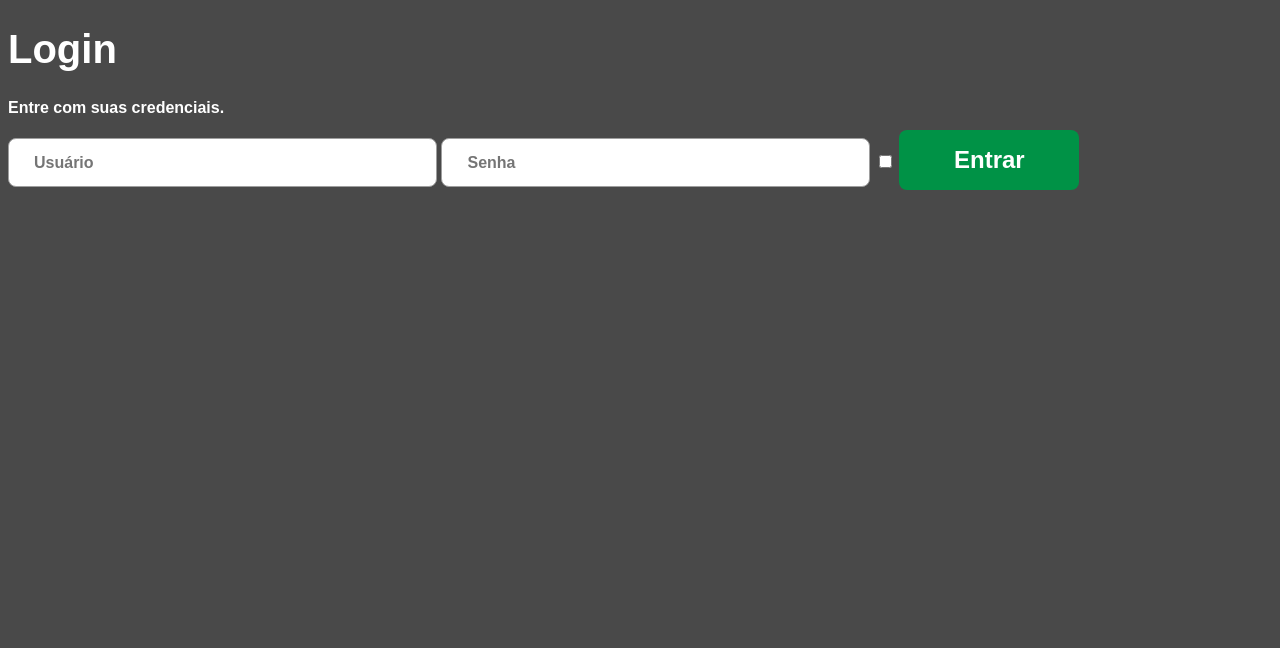
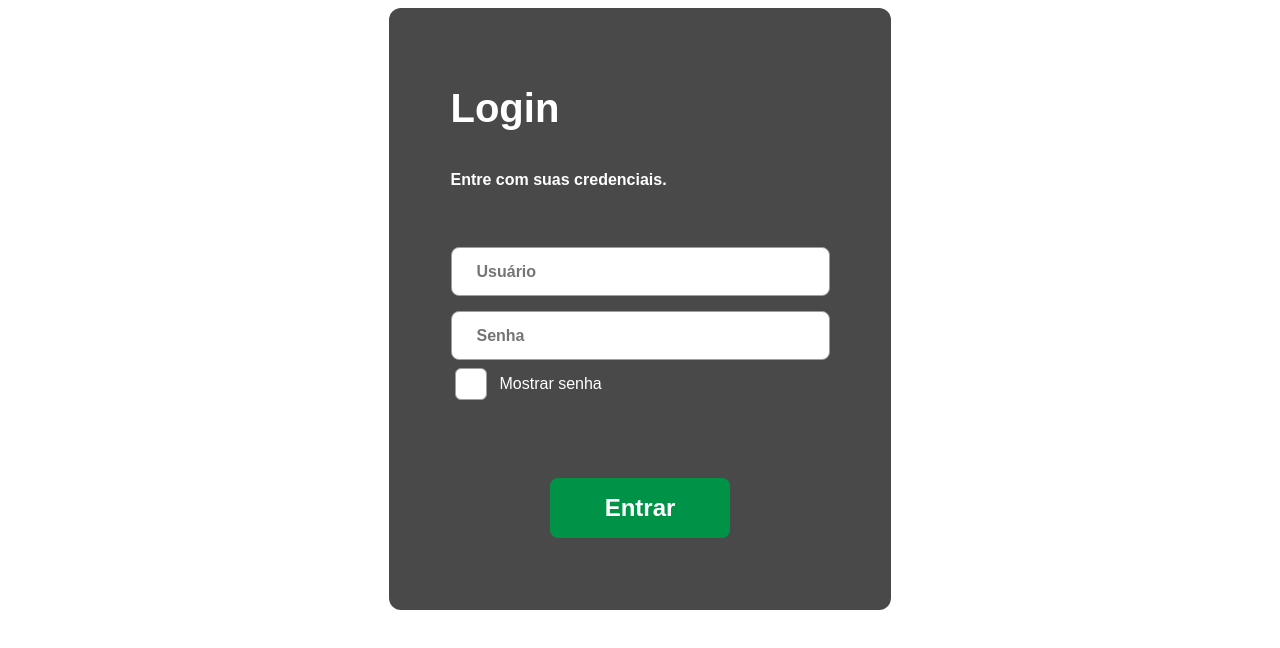
Before and after one commit to lgConrado/pavattone-HTML-CSS, a plain HTML site: page src/index.html in a window 1280 px wide. Drawn offline with Linux system fonts and the light colour scheme.

Commit message:
Desenvolvimento modal login

```diff
--- a/src/index.html
+++ b/src/index.html
@@ -1,17 +1,36 @@
 <!DOCTYPE html>
 <html lang="en">
+
 <head>
   <meta charset="UTF-8" />
   <meta name="viewport" content="width=device-width, initial-scale=1.0" />
-    <link rel="stylesheet" type="text/css" href="./style.css"/>
+  <link rel="stylesheet" type="text/css" href="./style.css" />
   <title>Pavattone</title>
 </head>
+
 <body>
+
+  <div class="modal">
+    <div class="modal__container">
+      <div class="modal__header">
         <h1 class="modal__titulo">Login</h1>
         <h2 class="modal__subtitulo">Entre com suas credenciais.</h2>
-    <input type="text" class="formulario__input" placeholder="Usuário"/>
-    <input type="password" class="formulario__input" placeholder="Senha"/>
-    <input type="checkbox" />
-    <button class="modal__botao">Entrar</button>
+      </div>
+
+      <div class="modal__camposformulario">
+        <input type="text" class="formulario__input" placeholder="Usuário" />
+        <input type="password" class="formulario__input" placeholder="Senha" />
+        <div class="mostrar__senha">
+          <input type="checkbox" id="mostrarSenha" class="checkbox" />
+          <label for="mostrarSenha">Mostrar senha</label>
+        </div>
+      </div>
+      <div class="modal__botao">
+        <button class="botao">Entrar</button>
+      </div>
+    </div>
+  </div>
+
 </body>
+
 </html>
--- a/src/style.css
+++ b/src/style.css
@@ -1,14 +1,38 @@
 body {
+  background-color: #ffffff;
+  font-family: Arial, Helvetica, sans-serif;
+  display: flex;
+  justify-content: center;
+}
+
+.modal {
+  display: flex;
+  flex-direction: column;
   background-color: #494949;
-  font-family: Arial, Helvetica, sans-serif;
+  align-items: center;
+  height: 600px;
+  width: 500px;
+  border-radius: 12px;
+  border: 1px solid transparent;
+}
+
+.modal__container {
+  padding: 50px;
 }
 
 h1 {
   font-size: 40px;
 }
 
+.modal__header {
+  display: flex;
+  flex-direction: column;
+  justify-content: left;
+}
+
 .modal__titulo {
   color: #FFFFFF;
+  justify-content: center;
 }
 
 h2 {
@@ -19,7 +43,37 @@ h2 {
   color: #FFFFFF;
 }
 
+.modal__camposformulario {
+  display: flex;
+  flex-direction: column;
+  margin-top: 30px;
+}
+
+.mostrar__senha {
+  display: flex;
+  color: #FFFFFF;
+  font-weight: 500;
+  align-items: center;
+  margin-top: 5px;
+  gap: 10px;
+}
+
+.checkbox {
+  appearance: none;
+  background-color: #FFFFFF;
+  height: 32px;
+  width: 32px;
+  border: 1px solid #9E9E9E;
+  border-radius: 6px;
+}
+
 .modal__botao {
+  display: flex;
+  justify-content: center;
+  margin-top: 75px;
+}
+
+.botao {
   appearance: none;
   background-color: #009246;
   border: 1px solid transparent;
@@ -29,6 +83,7 @@ h2 {
   font-weight: 700;
   height: 60px;
   width: 180px;
+  justify-content: center;
 }
 
 .formulario__input{
@@ -40,5 +95,6 @@ h2 {
     font-weight: 600;
     height: 45px;
     padding-left: 25px;
-    width: 400px;
+    width: 350px;
+    margin-top: 15px;
 }
```
Also changed, not shown: 1 other file. Lines whose indentation alone changed are shown as unchanged.
